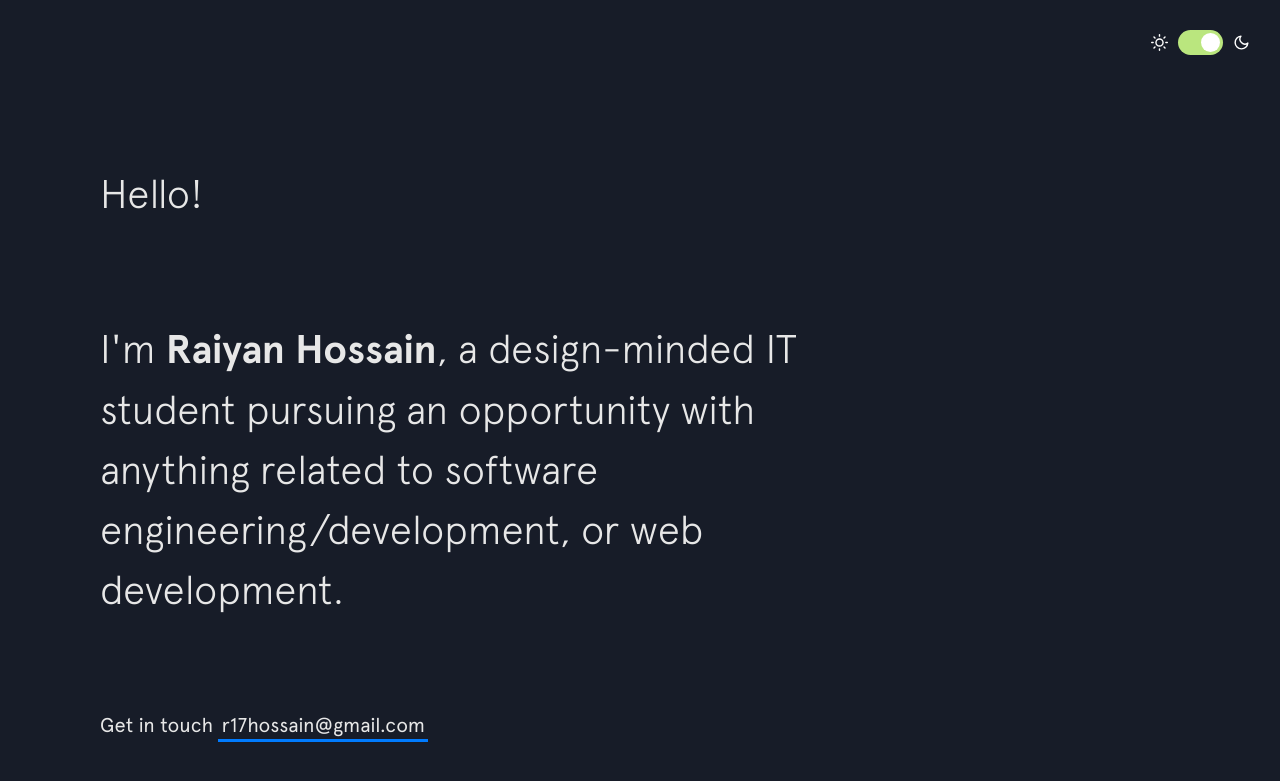
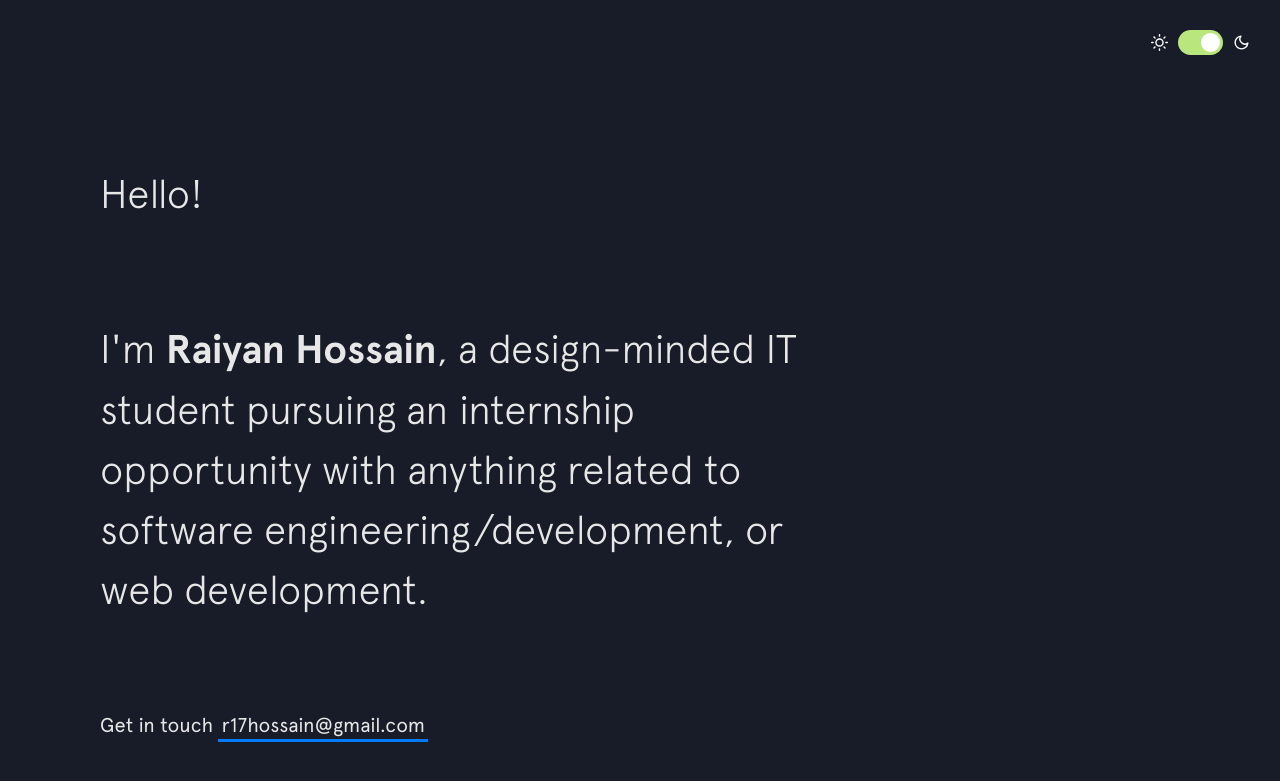
Before and after one commit to rh376/raiyanh717.github.io, a Jekyll site: the page built from index.html, in a window 1280 px wide and 900 px high. Shown: the top 781 px of the window. Built offline with Jekyll 4.4.1, drawn with Linux system fonts in a browser that asks for light colours; nearby versions of some CDN libraries.

Commit message:
Edit intro

```diff
--- a/_includes/intro.html
+++ b/_includes/intro.html
@@ -3,7 +3,7 @@
   </h1>
 
   <h2 class="intro__tagline">I'm
-    <span class="name">Raiyan Hossain</span>, a design-minded IT student pursuing an opportunity with anything related to software engineering/development, or web development.
+    <span class="name">Raiyan Hossain</span>, a design-minded IT student pursuing an internship opportunity with anything related to software engineering/development, or web development.
   </h2>
 
   <h3 class="intro__contact">
```
